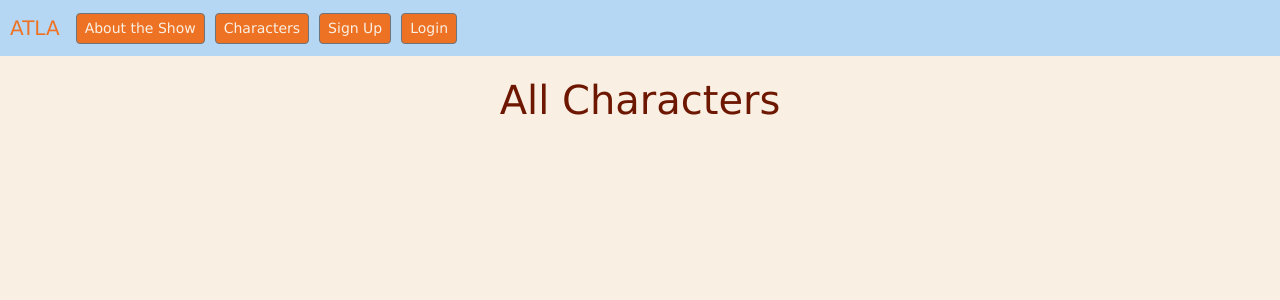
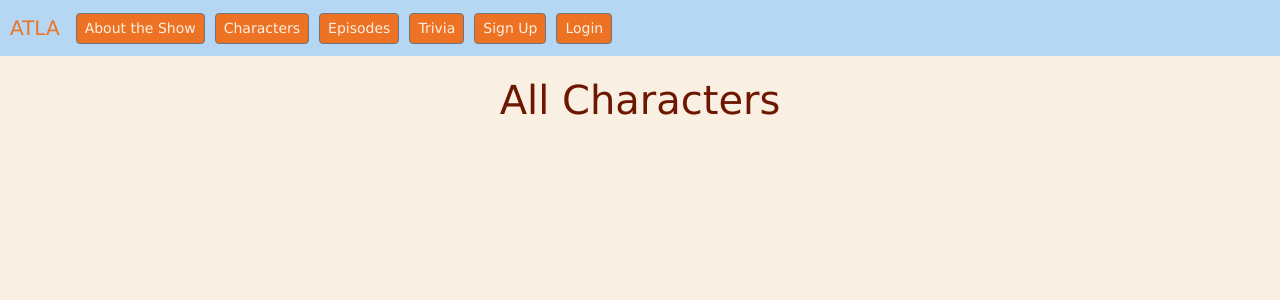
Before and after one commit to Pavish05/Avatar, a Flask app: page /characters in a window 1280 px wide. Shown: the top 300 px of the page. Run offline with Flask 3, Linux system fonts and the light colour scheme; data that the repository does not hold is empty; some libraries are stand-ins or nearby versions.

Commit message:
Modified alignment

```diff
--- a/templates/base.html
+++ b/templates/base.html
@@ -18,39 +18,33 @@
         <ul class="navbar-nav">
             <li class="nav-item"><a class="btn btn-sm btn-secondary" href="/characters">Characters</a></li>
         </ul>
-
+        <ul class="navbar-nav">
 
 
 
             {% if session.user_id %}
             <!-- If user is logged in, display logout button -->
-            <ul class="navbar-nav">
             <li class="nav-item">
-                <a class="btn btn-sm btn-secondary" href="/episodes">Episodes</a>
-            </li></u1>
-            <ul class="navbar-nav">
-            <li class="nav-item ml-2">
-                <a class="btn btn-sm btn-secondary" href="/questions">Trivia</a>
-            </li>
-            </u1>
-            <ul class="navbar-nav">
-            <li class="nav-item ml-2">
                 <form action="{{ url_for('logout') }}" method="post">
                     <button type="submit" class="btn btn-sm btn-secondary">Logout</button>
                 </form>
-            </li></u1>
+            </li>
             {% else %}
             <!-- If user is not logged in, display login button -->
-            <ul class="navbar-nav">
-            <li class="nav-item ml-2">
+            <li class="nav-item">
+                <a class="btn btn-sm btn-secondary" href="/episodes">Episodes</a>
+            </li>
+            <li class="nav-item">
+                <a class="btn btn-sm btn-secondary" href="/questions">Trivia</a>
+            </li>
+            <li class="nav-item">
                 <a class="btn btn-sm btn-secondary" href="/signup">Sign Up</a>
-            </li></u1>
-            <ul class="navbar-nav">
-            <li class="nav-item ml-2">
+            </li>
+            <li class="nav-item">
                 <a class="btn btn-sm btn-secondary" href="/login">Login</a>
-            </li></u1>
+            </li>
             {% endif %}
-
+        </ul>
     </nav>
     <div>
         {% block content %}
```
